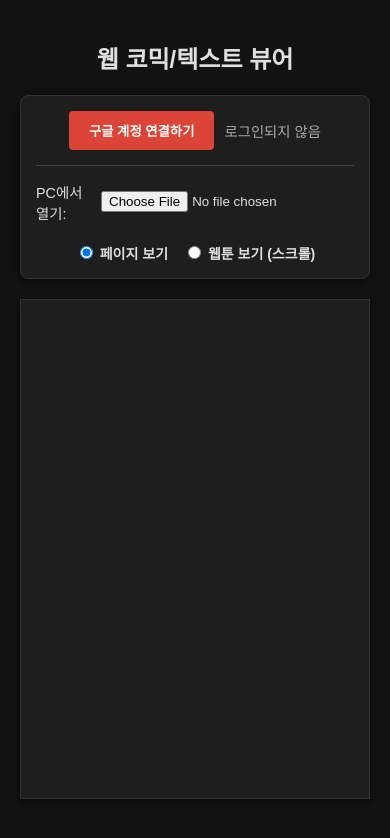
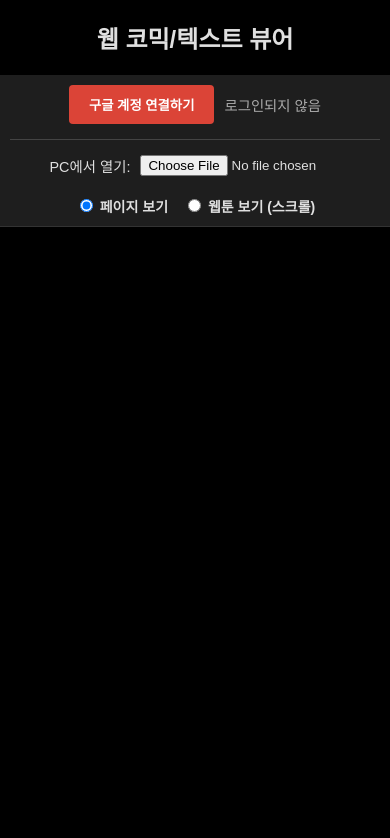
Before and after one commit to ghdtjrghk89-prog/web_viewer, a plain HTML site: page index.html in a window 390 px wide. Drawn offline with nearby package versions, Linux system fonts and the light colour scheme.

Commit message:
Update index.html

```diff
--- a/index.html
+++ b/index.html
@@ -3,7 +3,7 @@
 <head>
     <meta charset="UTF-8">
     <meta name="viewport" content="width=device-width, initial-scale=1.0">
-    <title>웹 뷰어 (최종 완성본)</title>
+    <title>나 혼자 쓰는 웹뷰어</title>
 
     <script src="https://cdnjs.cloudflare.com/ajax/libs/jszip/3.10.1/jszip.min.js"></script>
     <script async defer src="https://apis.google.com/js/api.js" onload="gapiLoaded()"></script>
@@ -12,8 +12,9 @@
     <style>
         body { font-family: 'Malgun Gothic', sans-serif; background-color: #121212; color: #e0e0e0; margin: 0; padding: 20px; display: flex; flex-direction: column; align-items: center; }
         .controls { margin-bottom: 20px; padding: 15px; background-color: #1e1e1e; border: 1px solid #333; border-radius: 8px; box-shadow: 0 4px 8px rgba(0,0,0,0.5); display: flex; flex-direction: column; gap: 15px; align-items: center; width: 100%; max-width: 800px; box-sizing: border-box; }
-        .drive-auth-section { display: flex; gap: 10px; align-items: center; width: 100%; justify-content: center; border-bottom: 1px solid #444; padding-bottom: 15px; }
+        .drive-auth-section { display: flex; gap: 10px; align-items: center; width: 100%; justify-content: center; border-bottom: 1px solid #444; padding-bottom: 15px; flex-wrap: wrap; text-align: center; }
         .mode-selector { display: flex; gap: 15px; font-size: 14px; font-weight: bold; margin-top: 5px; }
+
         #viewer-container { width: 100%; max-width: 800px; background-color: #1e1e1e; min-height: 500px; border: 1px solid #333; box-shadow: 0 4px 8px rgba(0,0,0,0.5); display: flex; flex-direction: column; align-items: center; padding: 20px; box-sizing: border-box; }
 
         #text-content { display: none; width: 100%; height: 600px; white-space: pre-wrap; line-height: 1.8; font-size: 16px; overflow-y: auto; padding: 10px; color: #ccc; }
@@ -27,6 +28,25 @@
         button:disabled { background-color: #555; color: #888; cursor: not-allowed; }
         .google-btn { background-color: #db4437; }
         .google-btn:hover { background-color: #c53929; }
+
+        /* 📱 스마트폰 및 태블릿(가로 폭 800px 이하) 전용 반응형 디자인 */
+        @media (max-width: 800px) {
+            body {
+                padding: 0; /* 화면 밖 여백 완전 제거 */
+                background-color: #000; /* 몰입도를 위해 완전 검은색 */
+            }
+            .controls {
+                border-radius: 0; border-left: none; border-right: none; border-top: none;
+                margin-bottom: 0; padding: 10px;
+            }
+            #viewer-container {
+                padding: 0; /* 뷰어 안쪽 여백 완전 제거 (웹툰 이미지가 꽉 차게 됨) */
+                border: none; box-shadow: none; min-height: 100vh; background-color: #000;
+            }
+            #text-content { padding: 15px; height: 80vh; }
+            .page-mode-img { max-height: 90vh; }
+            .nav-buttons { padding-bottom: 20px; }
+        }
     </style>
 </head>
 <body>
@@ -40,9 +60,9 @@
             <span id="login-status" style="font-size: 0.9em; color: #aaa;">로그인되지 않음</span>
         </div>
 
-        <div style="display: flex; align-items: center; gap: 10px;">
+        <div style="display: flex; align-items: center; gap: 10px; flex-wrap: wrap; justify-content: center;">
             <span style="font-size: 0.9em;">PC에서 열기:</span>
-            <input type="file" id="file-input" accept=".cbz, .zip, .txt" style="color: #e0e0e0;">
+            <input type="file" id="file-input" accept=".cbz, .zip, .txt" style="color: #e0e0e0; max-width: 200px;">
         </div>
 
         <div class="mode-selector">
@@ -64,7 +84,7 @@
     </div>
 
     <script>
-        // 발급받으신 정보를 여기에 정확히 넣어주세요.
+        // 🔑 본인의 키를 다시 꼭 입력해 주세요!
         const CLIENT_ID = '771601429632-ovcu0c9ef1rm93tueebeskb4nd4bfp2d.apps.googleusercontent.com';
         const API_KEY = 'AIzaSyBQhmX-BALhVr9alESWkNdHNQfHat1fgeQ';
 
@@ -101,7 +121,7 @@
         function showLoggedInUI() {
             document.getElementById('auth-btn').style.display = 'none';
             document.getElementById('picker-btn').style.display = 'block';
-            document.getElementById('login-status').textContent = '구글 드라이브 연결됨 (v.1)';
+            document.getElementById('login-status').textContent = '구글 드라이브 연결됨';
         }
 
         function checkAuthButton() {
@@ -121,7 +141,6 @@
             }
         }
 
-        // 🌟 수정된 파일 선택기 호출 부분 (setDeveloperKey 오타 수정 완료)
         document.getElementById('picker-btn').onclick = () => {
             if (!accessToken) { alert("로그인이 만료되었습니다. 다시 연결해 주세요."); return; }
 
```
